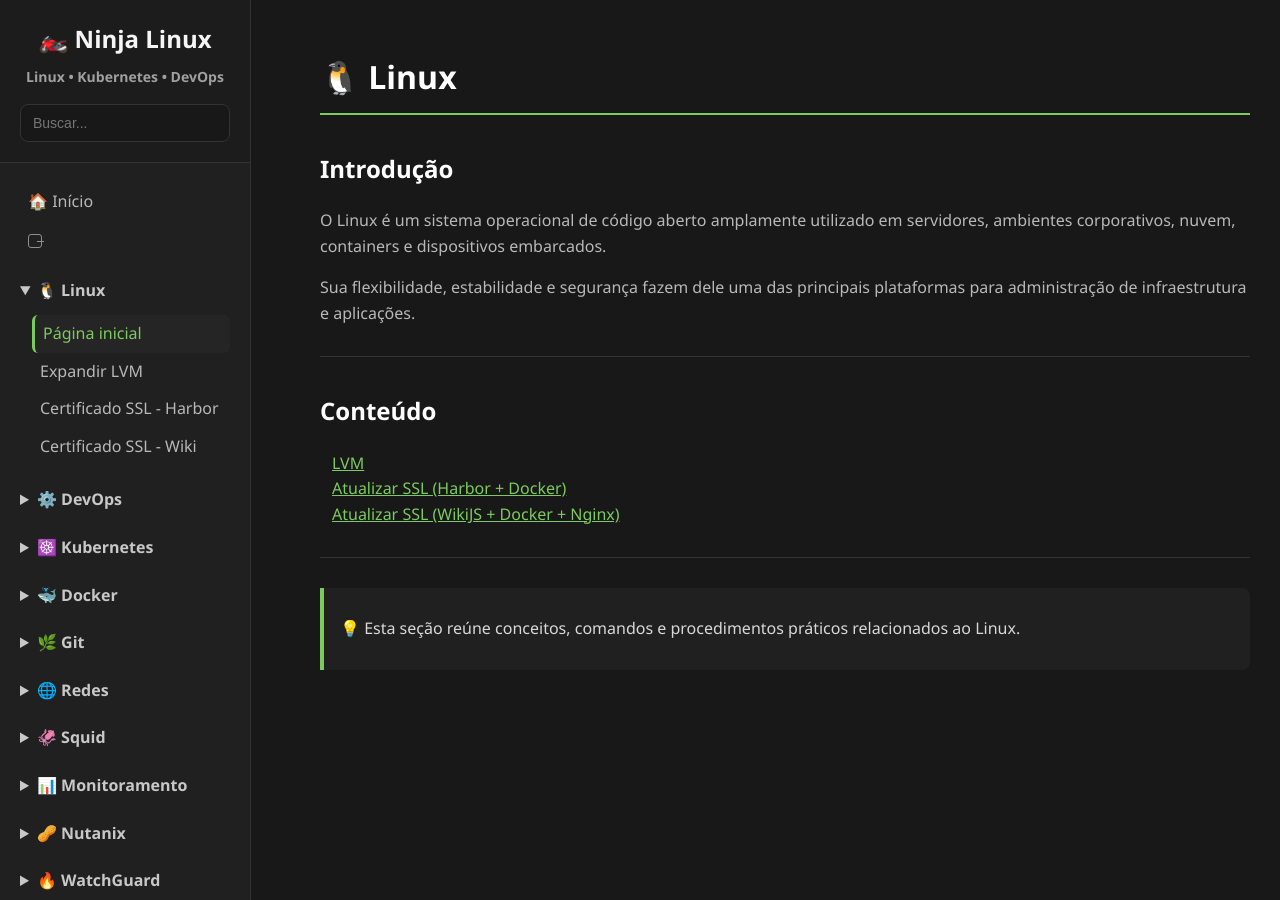
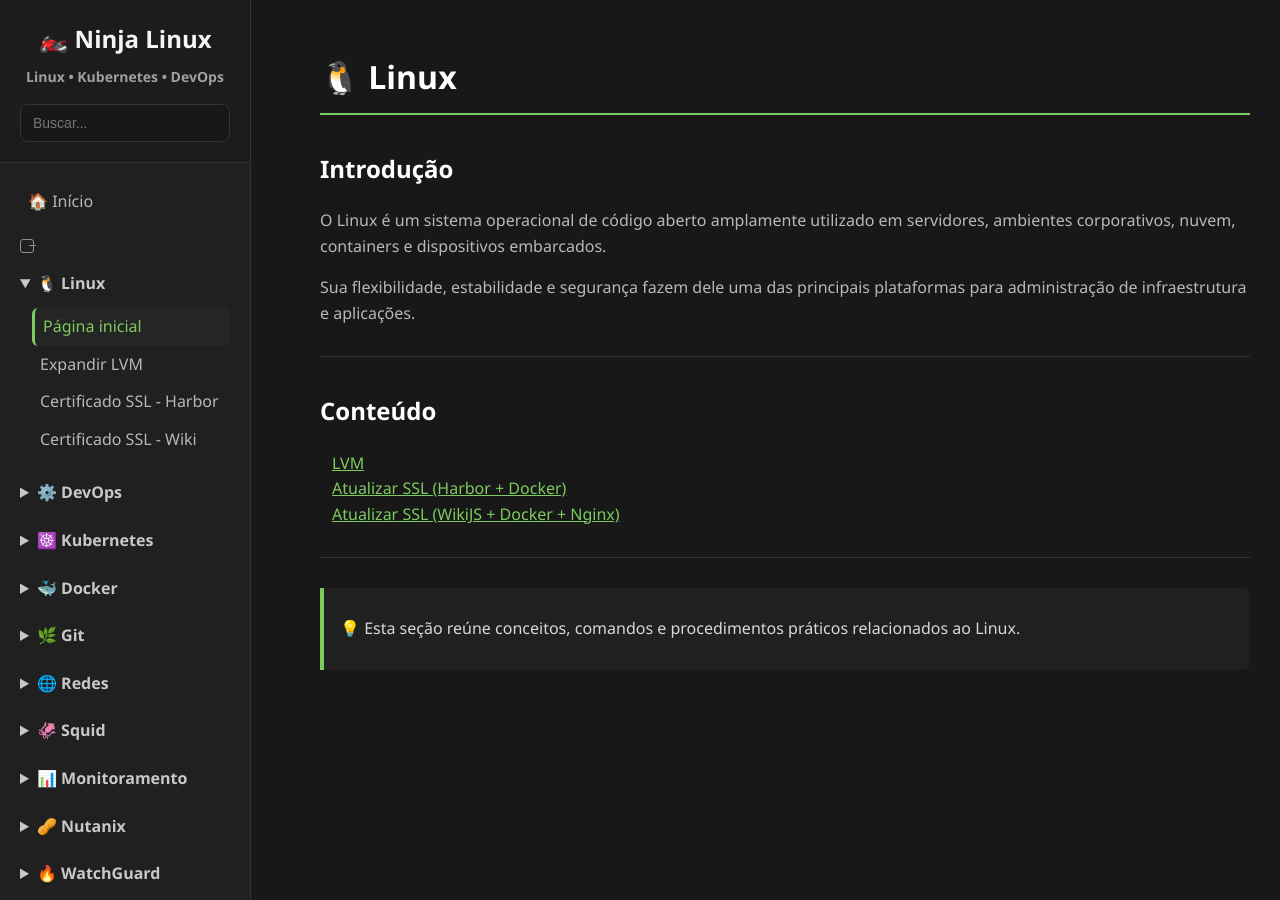
Before and after one commit to joaopedros111/ninja-linux, a Jekyll site: the page built from linux/index.md, in a window 1280 px wide. Built offline with Jekyll 4.4.1, drawn with Linux system fonts in a browser that asks for light colours.

Commit message:
Atualiza nenu lateral

```diff
--- a/assets/css/style.css
+++ b/assets/css/style.css
@@ -292,12 +292,12 @@
     align-items: center;
     justify-content: flex-start;
     width: 100%;
-    height: 34px;
-    margin: 4px 0 14px;
-    padding: 6px 8px;
+    height: 31px;
+    margin: 10px 0 4px;
+    padding: 6px 0;
     border: 0;
     border-radius: 6px;
-    background: #202020;
+    background: transparent;
     box-sizing: border-box;
     cursor: pointer;
 }
@@ -313,7 +313,7 @@
 .sidebar-action::after {
     content: "";
     position: absolute;
-    left: 17px;
+    left: 9px;
     width: 7px;
     height: 1px;
     background: #8f8f8f;
@@ -321,7 +321,7 @@
 
 .sidebar-action:hover,
 .sidebar-action:focus {
-    background: #252525;
+    background: #2a2a2a;
     outline: none;
 }
 
```
